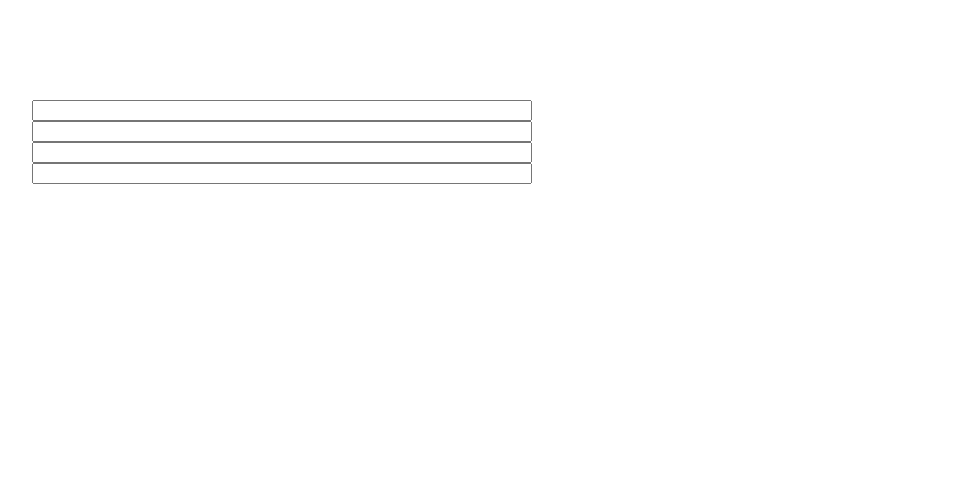
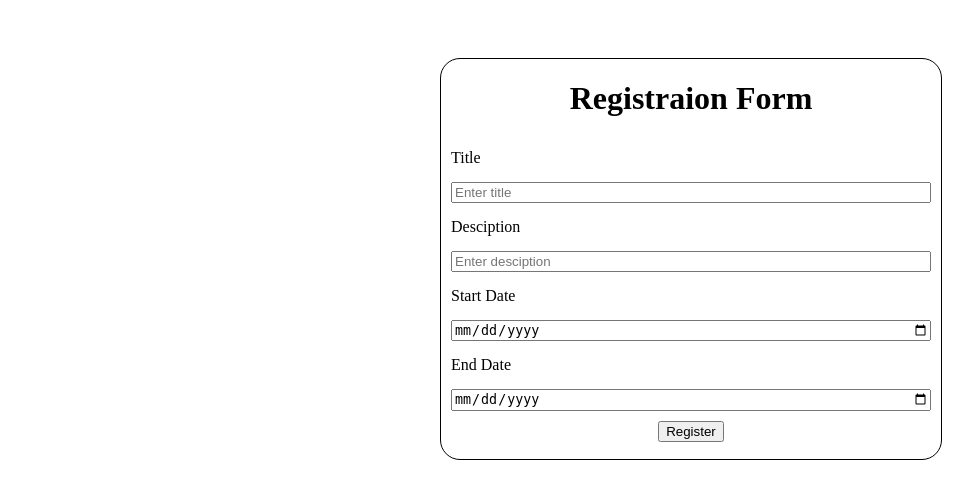
Before and after one commit to swapnil-meshram-09/iBase, a PHP site: page / in a window 1280 px wide. Shown: the top 499 px of the page, without its empty margins (68-1041 px from the left). Run offline with PHP 8.4, Linux system fonts and the light colour scheme.

Commit message:
new commit

```diff
--- a/form/index.css
+++ b/form/index.css
@@ -1,10 +1,28 @@
+#formPage {
+    position: relative;
+    border: 1px solid black;
+    border-radius: 20px;
+    height: 400px;
+    width: 500px;
+    top: 50px;
+    left: 500px;
+
+}
+
+.title{
+    text-align: center;
+}
+
 .container{
-    position: absolute;
-    top:100px;
-    left:100px;
+    padding: 10px;
+    top: 60px;
     display: flex;
     flex-direction: column;
     height: auto;
-    width: 500px;
+    gap:15px;
+}
 
+.button {
+  display: block;
+  margin: 0 auto;
 }
--- a/form/index.html
+++ b/form/index.html
@@ -8,17 +8,20 @@
 </head>
 <body>
 
-        <form action="">
+        <form action="" id="formPage">
+            <h1 class="title">Registraion Form</h1>
             <div class="container">
-            <Label></Label>
-            <input type="text">
-            <Label></Label>
-            <input type="text">
-            <Label></Label>
-            <input type="text">
-            <Label></Label>
-            <input type="text">
+            <Label>Title</Label>
+            <input type="text" placeholder="Enter title" required>
+            <Label>Desciption</Label>
+            <input type="text" placeholder="Enter desciption" required>
+            <Label>Start Date </Label>
+            <input type="date" required>
+            <Label>End Date</Label>
+            <input type="date" required>
             </div>
+
+            <button class="button">Register</button>
 
         </form>
 
```
